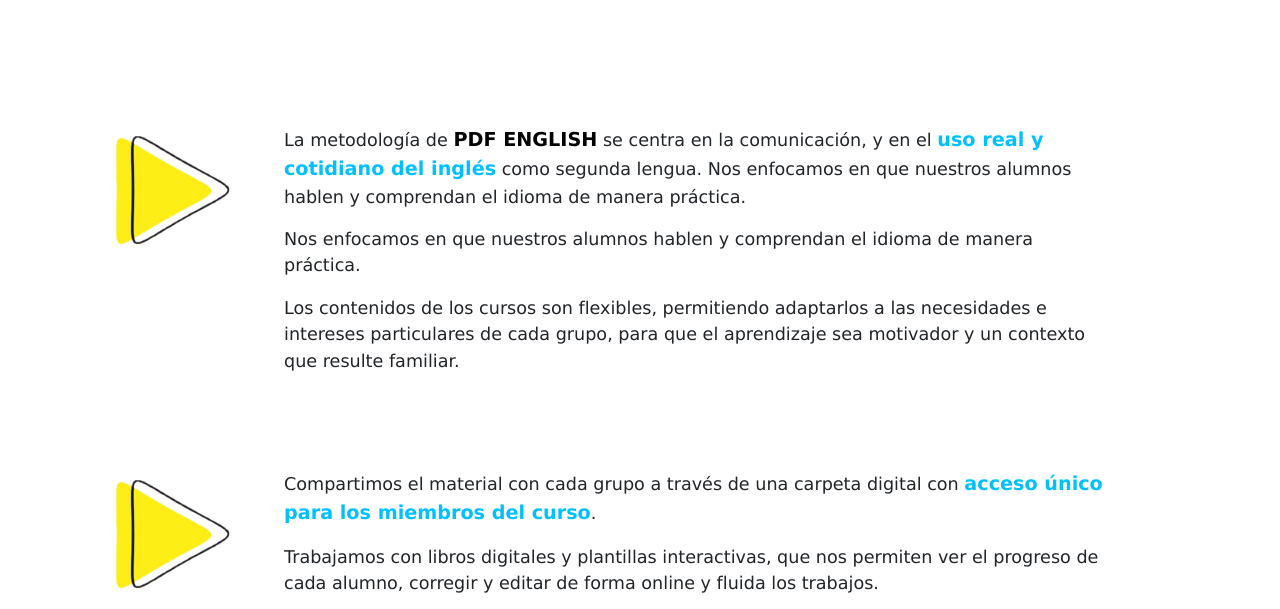
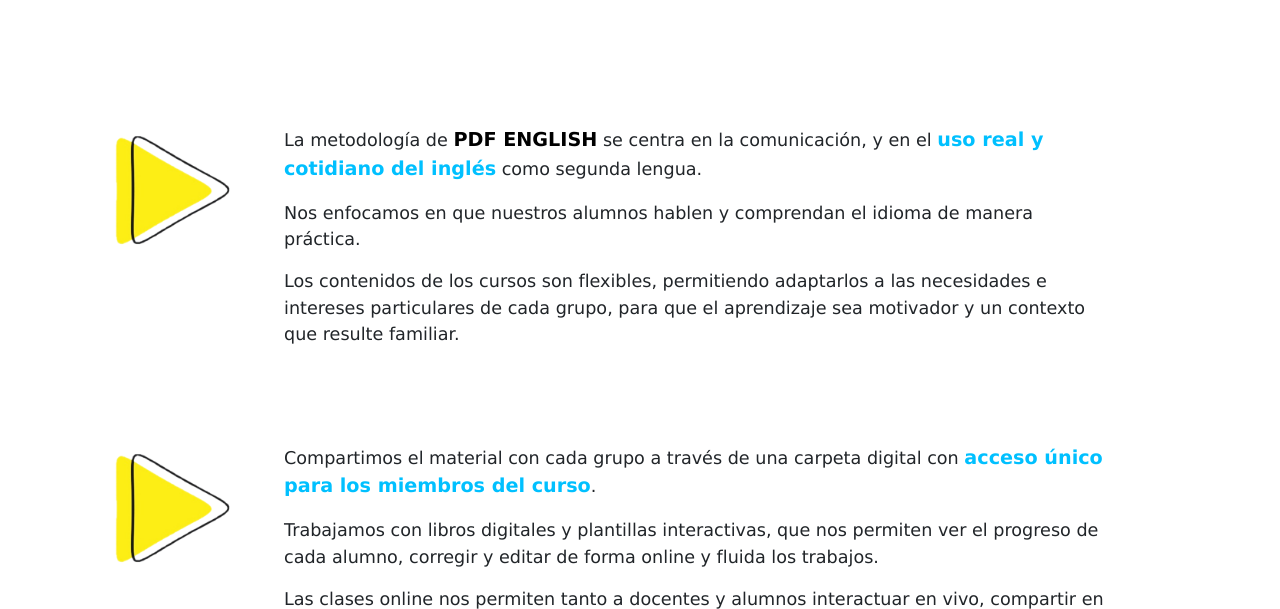
Before and after one commit to fdefortunyDev/PDF_English, a website: page pages/nosotros.html in a window 1280 px wide. Shown: the part 178-787 px from the top of the page. Drawn offline with nearby package versions, Linux system fonts and the light colour scheme; no server answers; a web font is replaced by a local one.

Commit message:
fix: texto nosotros

```diff
--- a/pages/nosotros.html
+++ b/pages/nosotros.html
@@ -45,7 +45,6 @@
                     <p id="li-1">
                         La metodología de <b class="black">PDF ENGLISH</b> se centra en la comunicación,
                         y en el <b>uso real y cotidiano del inglés</b> como segunda lengua.
-                        Nos enfocamos en que nuestros alumnos hablen y comprendan el idioma de manera práctica.
                     </p>
                     <p>
                         Nos enfocamos en que nuestros alumnos hablen y comprendan el idioma de manera práctica.
```
